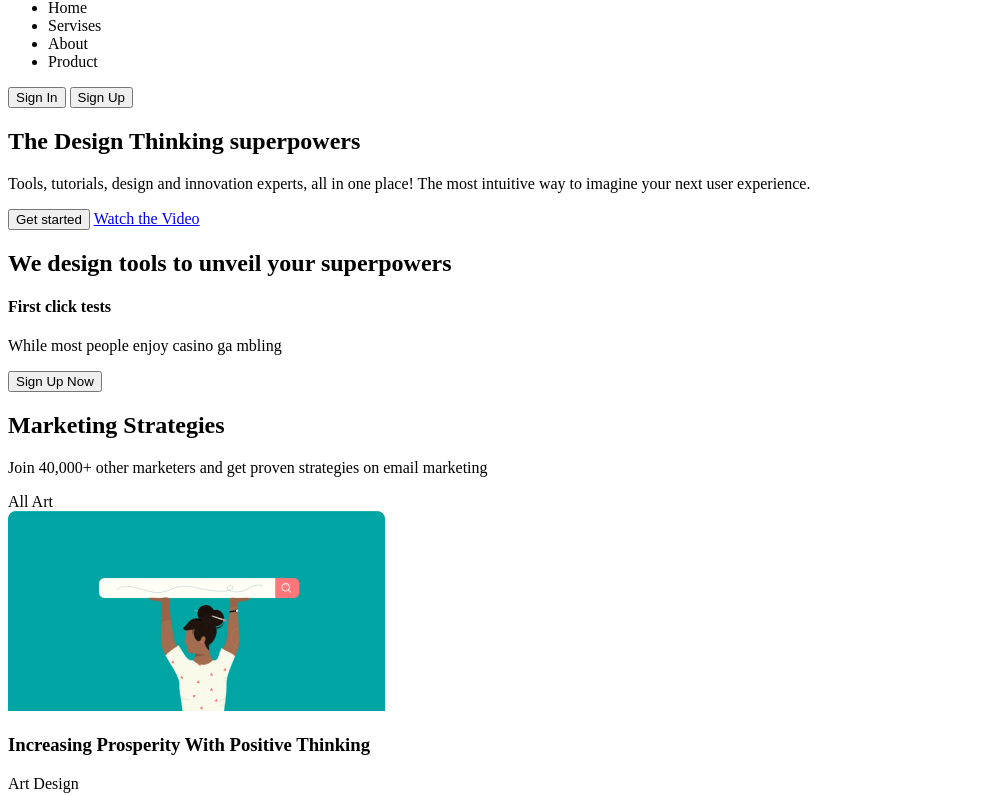
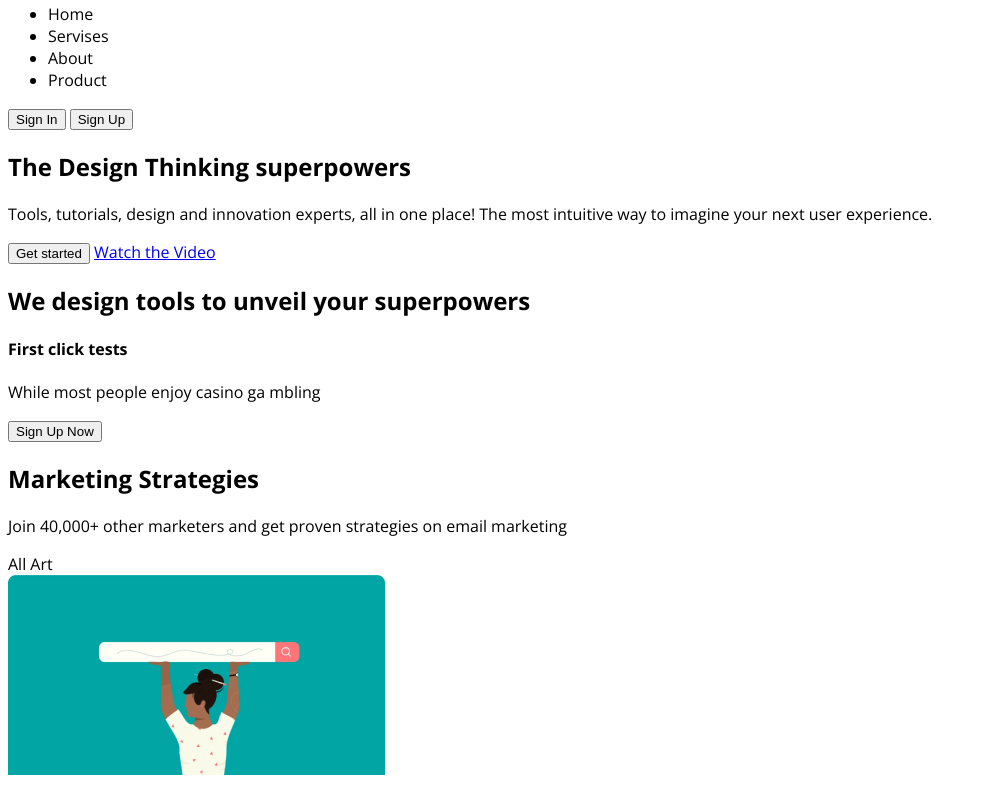
Before and after one commit to d-vasilenko/live-coding-project-one, a plain HTML site: page index.html in a window 1280 px wide. Shown: the part 43-839 px from the top of the page, without its empty margins (0-988 px from the left). Drawn offline with nearby package versions, Linux system fonts and the light colour scheme.

Commit message:
feat: add fonts

```diff
--- a/index.html
+++ b/index.html
@@ -1,6 +1,9 @@
 <!DOCTYPE html>
 <html lang="en">
 <head>
+  <link rel="preconnect" href="https://fonts.googleapis.com">
+  <link rel="preconnect" href="https://fonts.gstatic.com" crossorigin>
+  <link href="https://fonts.googleapis.com/css2?family=Open+Sans:ital,wght@0,300..800;1,300..800&family=Poppins:wght@400;700&display=swap" rel="stylesheet">
   <meta charset="UTF-8">
   <meta name="viewport" content="width=device-width, initial-scale=1.0">
   <link rel="stylesheet" href="style.css">
--- a/style.css
+++ b/style.css
@@ -0,0 +1,8 @@
+html {
+  font-size: 10px;
+}
+
+body {
+  font-size: 1.6rem;
+  font-family: 'Open Sans', Verdana, sans-serif;
+}
```
